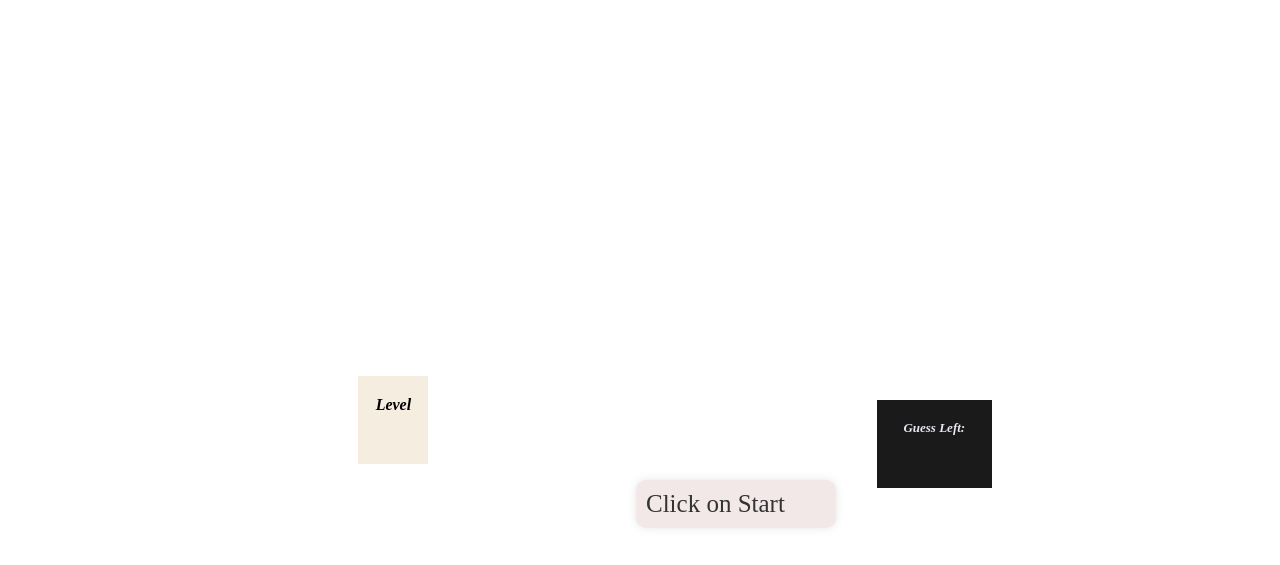
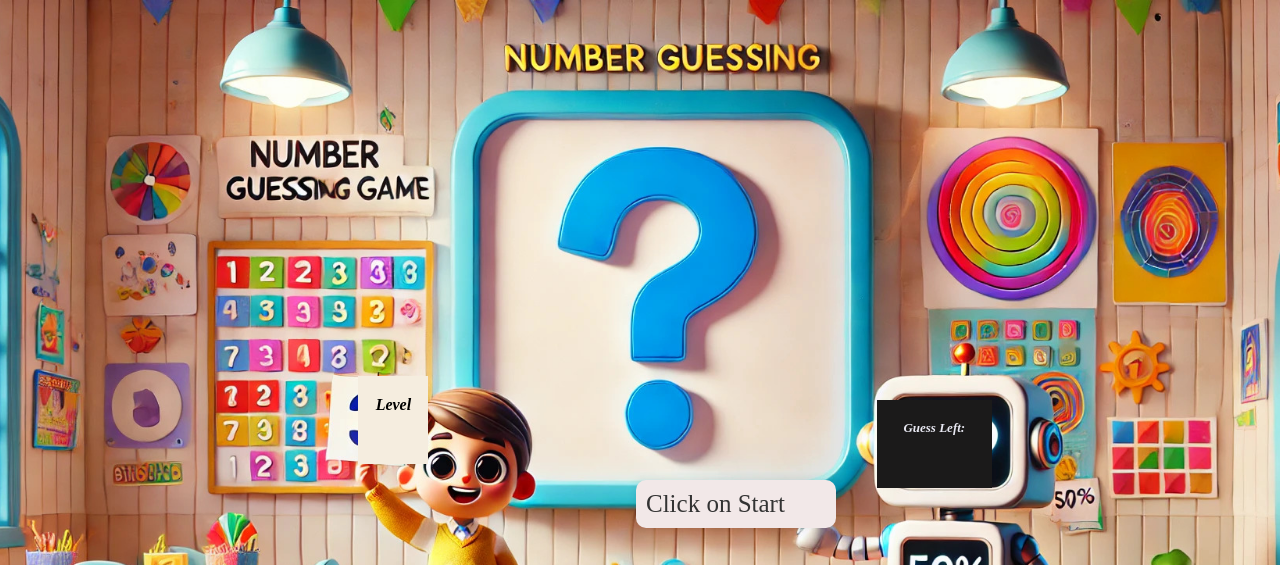
Before and after one commit to Naveenhub1444/Number_Guess_Game, a plain HTML site: page index.html in a window 1280 px wide. Shown: the top 565 px of the page. Drawn offline with Linux system fonts and the light colour scheme.

Commit message:
Update style.css

```diff
--- a/style.css
+++ b/style.css
@@ -9,7 +9,7 @@ body{
     justify-content: center;
     min-height:90vh;
     min-width: 100vh;
-    background-image: url(images/img.jpeg);
+    background-image: url(img.jpeg);
     background-position: center;
     background-size: cover;
     flex-direction: column;
```
